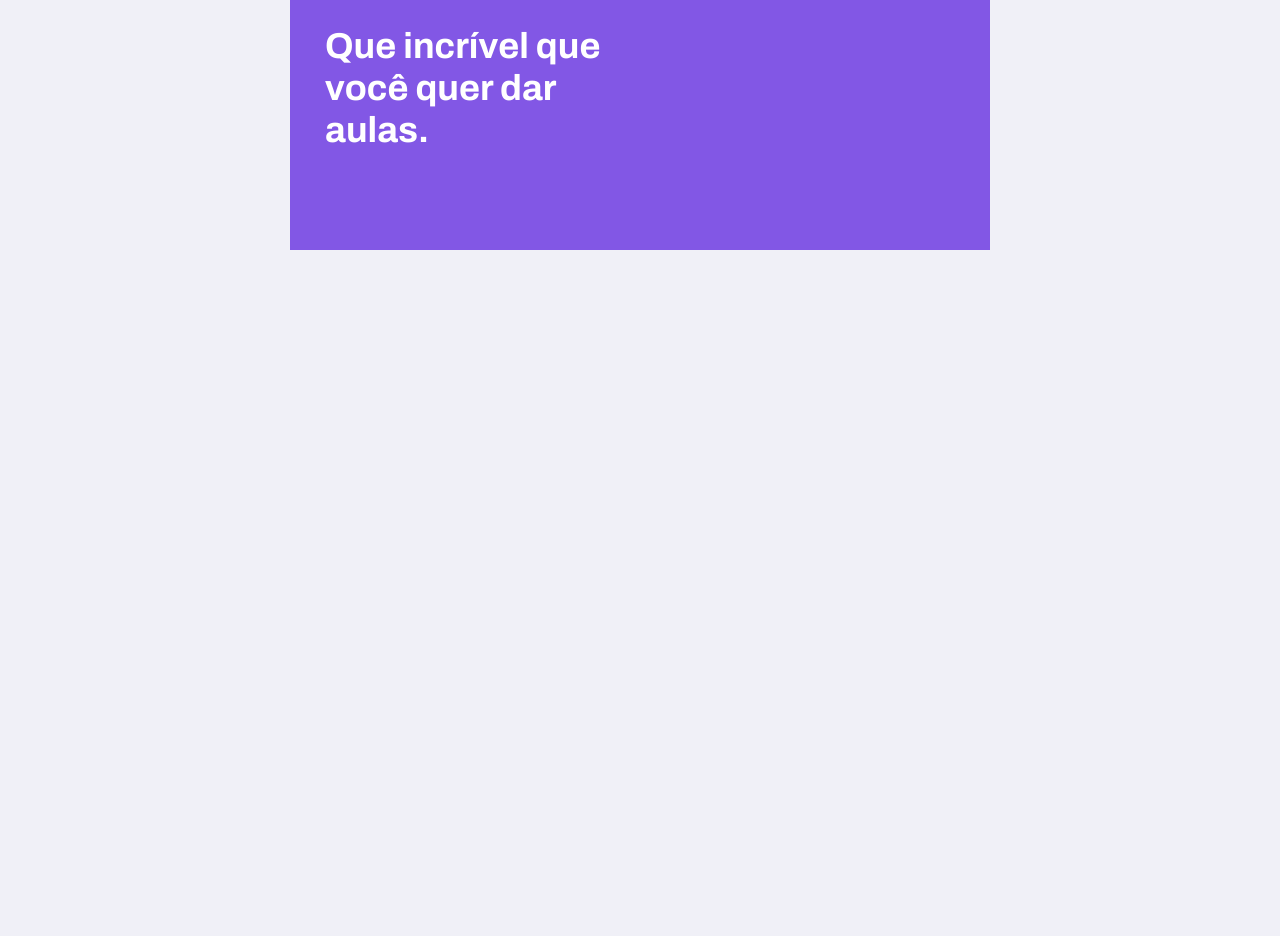
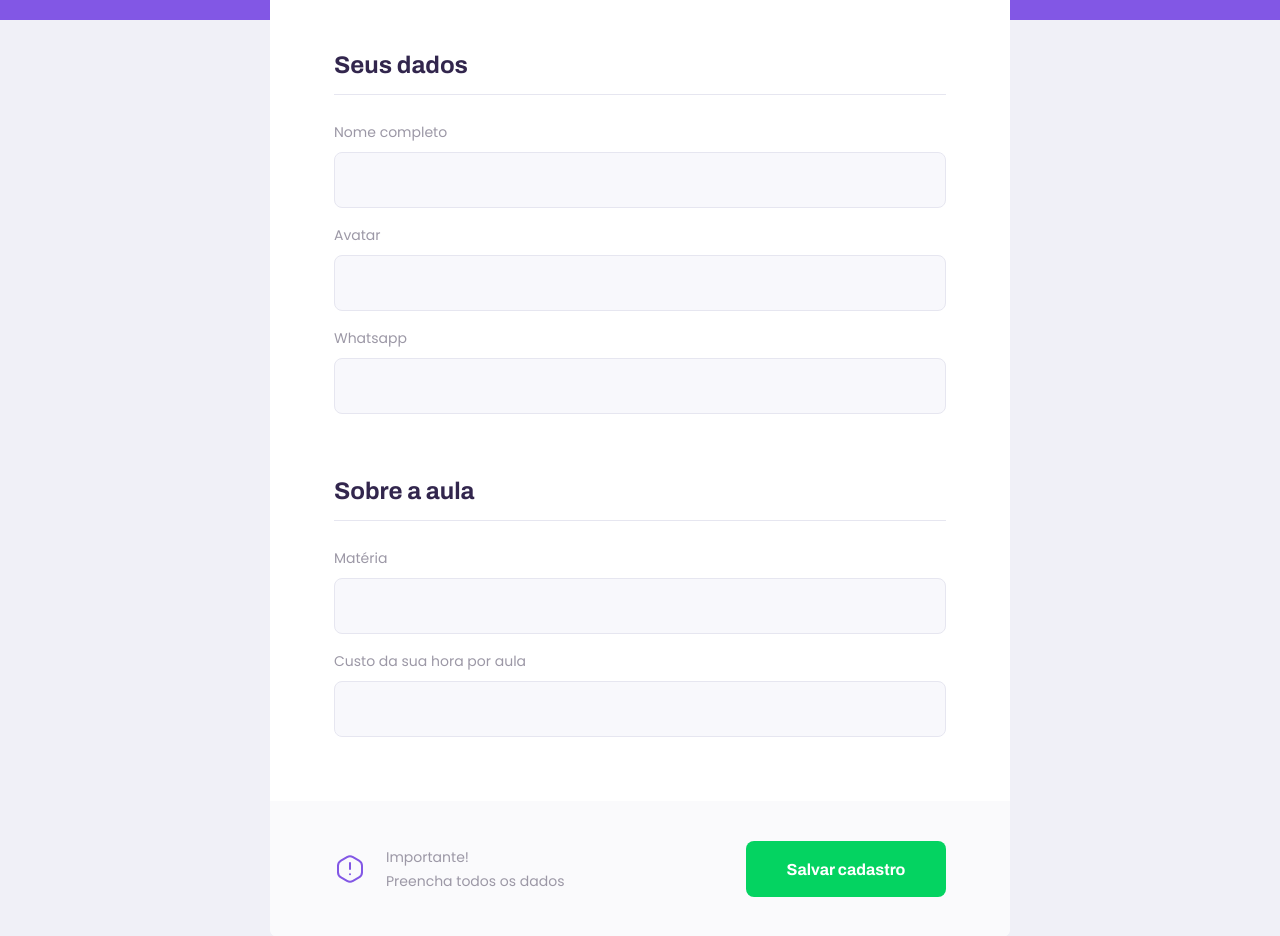
Before and after one commit to dantls/week-next-level2-web, a React (Create React App) app: page /give-classes in a window 1280 px wide. Shown: the part 320-1256 px from the top of the page. Before the commit the page ends 800 px from the top, so only its background shows below. Built offline with nearby package versions, Linux system fonts and the light colour scheme.

Commit message:
Refactoring screens

```diff
--- /dev/null
+++ b/src/components/Input/index.tsx
@@ -0,0 +1,20 @@
+import React, { InputHTMLAttributes } from 'react';
+
+import './styles.css';
+
+
+interface InputProps extends InputHTMLAttributes<HTMLInputElement> {
+  name: string;
+  label: string;
+}
+
+const Input: React.FC<InputProps>  = ({label,name, ...rest}) => {
+  return(
+    <div className="input-block">
+      <label htmlFor={name}>{label}</label>
+      <input type="text" id={name} {...rest}/>
+    </div>
+  );
+}
+
+export default Input;
--- /dev/null
+++ b/src/components/Input/styles.css
@@ -0,0 +1,31 @@
+.input-block {
+  position: relative;
+}
+.input-block + .input-block{
+  margin-top: 1.4rem;
+}
+.input-block label{
+  font-size: 1.4rem;
+}
+.input-block input{
+  width: 100%;
+  height: 5.6rem;
+  margin-top: 0.8rem;
+  border-radius: 0.8rem;
+  background: var(--color-input-background);
+  border: 1px solid var(--color-line-in-white);
+  outline: 0px;
+  padding: 0 1.6rem;
+  font: 1.6rem Archivo;
+}
+
+.input-block:focus-within::after {
+  width: calc(100% - 3.2rem);
+  height: 2px;
+  content: '';
+  background: var(--color-primary-light);
+  position: absolute;
+  left: 1.6rem;
+  right: 1.6rem;
+  bottom: 0;
+}
--- a/src/components/PageHeader/index.tsx
+++ b/src/components/PageHeader/index.tsx
@@ -8,9 +8,10 @@
 
 interface PageHeaderProps {
   title: string;
+  description?: string;
 }
 
-const PageHeader: React.FC<PageHeaderProps> = ({children,title}) => {
+const PageHeader: React.FC<PageHeaderProps> = ({children,title, description}) => {
   return (
     <header className="page-header">
       <div className="top-bar-container">
@@ -21,6 +22,9 @@
       </div>
       <div className="header-content">
         <strong>{title}</strong>
+        {description && <p>{description}</p>}
+
+
         {children}
       </div>
     </header>
--- a/src/components/PageHeader/styles.css
+++ b/src/components/PageHeader/styles.css
@@ -38,6 +38,13 @@
   line-height: 4.2rem;
   color: var(--color-title-in-primary);
 }
+.page-header .header-content p {
+  max-width: 30rem;
+  font-size: 1.6rem;
+  line-height: 2.6rem;
+  color: var(--color-title-in-primary);
+  margin-top: 2.4rem;
+}
 
 @media (min-width: 700px) {
   .page-header {
--- a/src/components/TeacherItem/index.tsx
+++ b/src/components/TeacherItem/index.tsx
@@ -1,4 +1,3 @@
-
 import React from 'react';
 import whatsappIcon from '../../assets/images/icons/whatsapp.svg';
 import './styles.css';
--- a/src/pages/TeacherForm/index.tsx
+++ b/src/pages/TeacherForm/index.tsx
@@ -1,12 +1,46 @@
 import React from 'react';
 import PageHeader from '../../components/PageHeader';
+import Input from '../../components/Input';
+import warningIcon from '../../assets/images/icons/warning.svg';
+
+import './styles.css';
 
 const TeacherForm: React.FC = () => {
  return (
    <div id="page-teacher-form" className="container">
       <PageHeader
         title="Que incrível que você quer dar aulas."
+        description="O primeiro passo é preencher esse formulário de inscrição."
       />
+      <main>
+        <fieldset>
+          <legend>Seus dados</legend>
+          <Input  name="name" label="Nome completo"/>
+          <Input name="avatar" label="Avatar"/>
+          <Input name="whatsapp" label="Whatsapp"/>
+        </fieldset>
+        <fieldset>
+          <legend>Sobre a aula</legend>
+          <Input  name="subject" label="Matéria"/>
+          <Input name="cost" label="Custo da sua hora por aula"/>
+        </fieldset>
+        <footer>
+          <p>
+            <img src={warningIcon} alt="Aviso importante"/>
+            Importante! <br />
+            Preencha todos os dados
+          </p>
+          <button type="button">
+            Salvar cadastro
+          </button>
+
+
+        </footer>
+
+
+      </main>
+
+
    </div>
   )
 }
--- /dev/null
+++ b/src/pages/TeacherForm/styles.css
@@ -0,0 +1,102 @@
+#page-teacher-form {
+  width: 100vw;
+  height: 100vh;
+}
+#page-teacher-form .page-header .header-content {
+  margin-bottom: 6.4rem;
+}
+#page-teacher-form main {
+  background: var(--color-box-base);
+  width: 100%;
+  max-width: 74rem;
+  border-radius: 0.8rem;
+  margin: -3.2rem auto 3.2rem;
+  padding-top: 6.4rem;
+  overflow: hidden;
+}
+#page-teacher-form main fieldset {
+  border: 0;
+  padding: 0 2.4rem;
+}
+#page-teacher-form main fieldset + fieldset{
+  margin-top: 6.4rem;
+}
+#page-teacher-form main fieldset legend{
+  font: 700 2.4rem Archivo;
+  color: var(--color-text-title);
+  margin-bottom: 2.4rem;
+  align-items: center;
+
+  display: flex;
+  align-items: center;
+  justify-content: space-between;
+  width: 100%;
+  padding-bottom: 1.6rem;
+  border-bottom: 1px solid var(--color-line-in-white);
+}
+
+#page-teacher-form main footer {
+  padding: 4rem 2.4rem;
+  background: var(--color-box-footer);
+  border-top: 1px solid var (--color-line-in-white);
+  margin-top: 6.4rem;
+}
+#page-teacher-form main footer p {
+  display: flex;
+  align-items: center;
+  justify-content: center;
+  font-size: 1.4rem;
+  line-height: 2.4rem;
+  color: var(--color-text-complement);
+}
+#page-teacher-form main footer p img{
+  margin-right: 2rem;
+}
+#page-teacher-form main footer button{
+  width: 100%;
+  height: 5.6rem;
+  background: var(--color-secundary);
+  color: var(--color-button-text);
+  border: 0;
+  border-radius: 0.8rem;
+  cursor: pointer;
+  font: 700 1.6rem Archivo;
+  display: flex;
+  align-items: center;
+  justify-content: center;
+  text-decoration: none;
+  transition: background-color 0.2s;
+  margin-top: 3.2rem;
+}
+#page-teacher-form main footer button:hover{
+  background: var(--color-secundary-dark);
+}
+
+#page-teacher-form main label {
+  color: var(--color-text-complement);
+}
+
+@media(min-width: 700px){
+  #page-teacher-form {
+    max-width: 100vw;
+  }
+  #page-teacher-form .page-header .header-content{
+    margin-bottom: 0;
+  }
+  #page-teacher-form main fieldset{
+    padding: 0 6.4rem;
+  }
+  #page-teacher-form main footer{
+    padding: 4.0rem 6.4rem;
+    display: flex;
+    align-items: center;
+    justify-content: space-between;
+  }
+  #page-teacher-form main footer p{
+    justify-content: space-between;
+  }
+  #page-teacher-form main footer button{
+    width: 20rem;
+    margin-top: 0;
+  }
+}
--- a/src/pages/TeacherList/index.tsx
+++ b/src/pages/TeacherList/index.tsx
@@ -1,6 +1,7 @@
 import React from 'react';
 
 import PageHeader from '../../components/PageHeader';
+import Input from '../../components/Input';
 
 
 import './styles.css';
@@ -13,21 +14,11 @@
         title="Estes são os proffys disponíveis"
       >
         <form action="" id="search-teachers">
-          <div className="input-block">
-            <label htmlFor="subject">Matéria</label>
-            <input type="text" id="subject"/>
-          </div>
+          <Input name="subject" label="Matéria"/>
+          <Input name="week-day" label="Dia da semana"/>
+          <Input type="time" name="time" label="Hora"/>
 
-          <div className="input-block">
-            <label htmlFor="week-day">Dia da semana</label>
-            <input type="text" id="week-day"/>
-          </div>
-
-          <div className="input-block">
-            <label htmlFor="time">Hora</label>
-            <input type="text" id="time"/>
-          </div>
-        </form>
+          </form>
         </PageHeader>
         <main>
         <TeacherItem />
--- a/src/pages/TeacherList/styles.css
+++ b/src/pages/TeacherList/styles.css
@@ -9,38 +9,6 @@
 
 #search-teachers label {
   color: var(--color-text-in-primary);
-}
-
-#search-teachers .input-block {
-  position: relative;
-}
-#search-teachers .input-block + .input-block{
-  margin-top: 1.4rem;
-}
-#search-teachers .input-block label{
-  font-size: 1.4rem;
-}
-#search-teachers .input-block input{
-  width: 100%;
-  height: 5.6rem;
-  margin-top: 0.8rem;
-  border-radius: 0.8rem;
-  background: var(--color-input-background);
-  border: 1px solid var(--color-line-in-white);
-  outline: 0px;
-  padding: 0 1.6rem;
-  font: 1.6rem Archivo;
-}
-
-#search-teachers .input-block:focus-within::after {
-  width: calc(100% - 3.2rem);
-  height: 2px;
-  content: '';
-  background: var(--color-primary-light);
-  position: absolute;
-  left: 1.6rem;
-  right: 1.6rem;
-  bottom: 0;
 }
 
 #page-teacher-list main{
```
